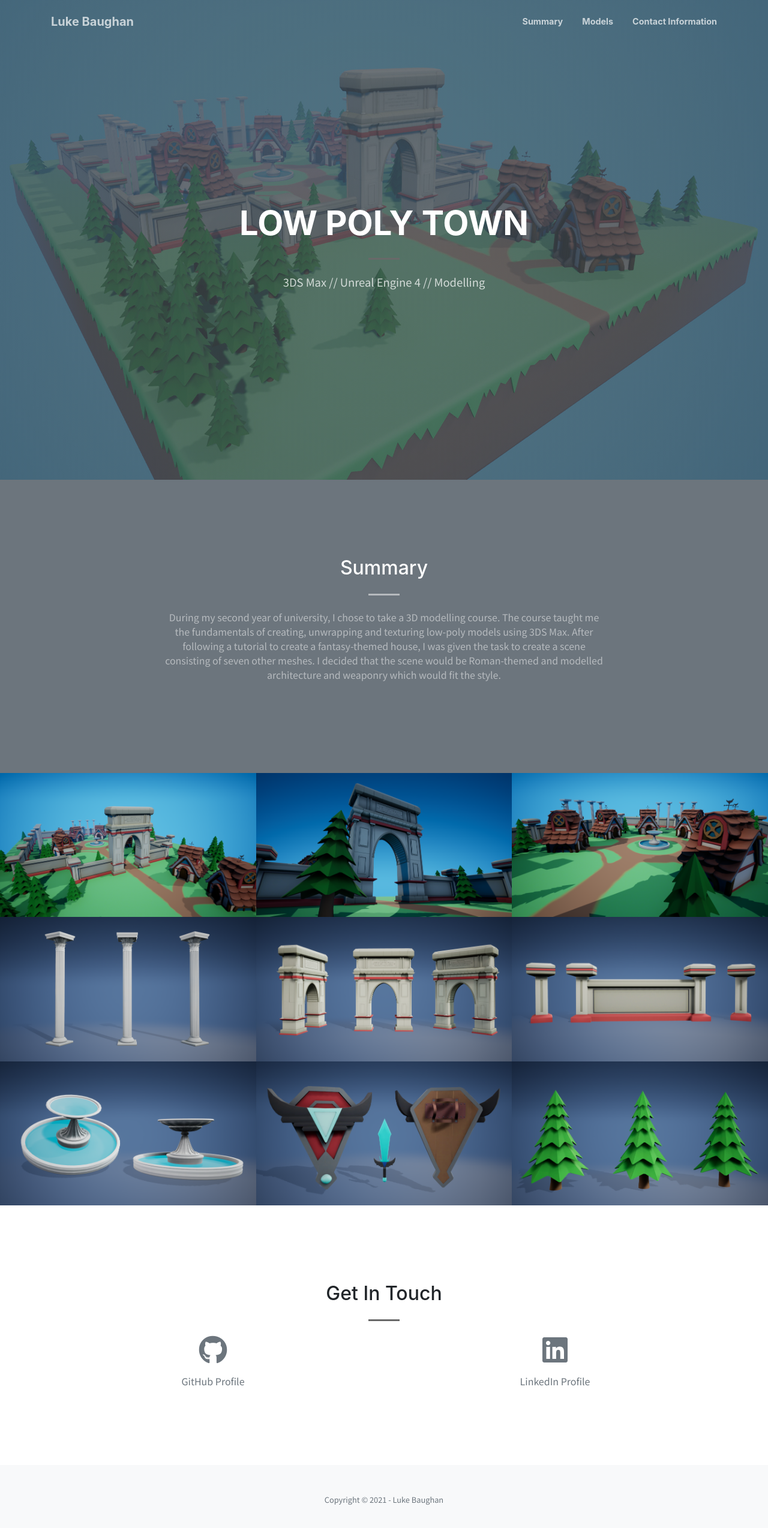
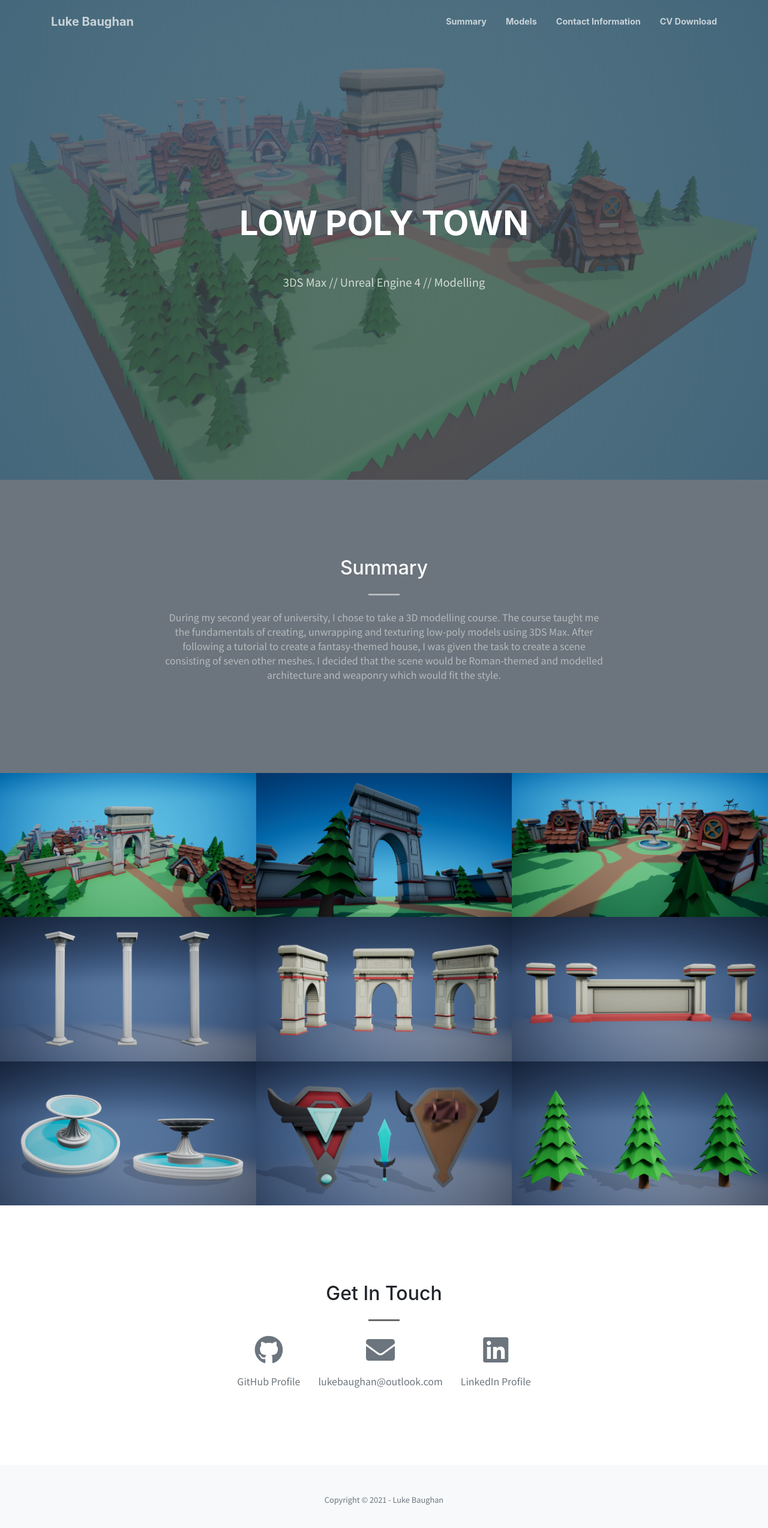
Before and after one commit to LukeBaughan/LowPolyTownWebPage, a website with bundled scripts: page index.html in a window 1280 px wide. Shown: the whole page at 60% size. Built offline with nearby package versions, Linux system fonts and the light colour scheme; a script that the page names is missing; files whose address does not match are found by name.

Commit message:
Added CV & Email

```diff
--- a/index.html
+++ b/index.html
@@ -63,6 +63,9 @@
                     </li>
                     <li class="nav-item">
                         <a class="nav-link js-scroll-trigger" href="#contact">Contact Information</a>
+                    </li>
+                    <li class="nav-item">
+                        <a class="nav-link js-scroll-trigger" href="Luke Baughan CV.docx">CV Download</a>
                     </li>
                 </ul>
             </div>
@@ -213,19 +216,28 @@
                     <hr class="divider my-4">
                 </div>
             </div>
-            <div class="row">
+            <div class="row justify-content-center">
+                <div class="column justify-content-center">
                     <div class="col-lg-6 mr-auto text-center">
                         <i class="fab fa-github fa-3x mb-3 text-muted"></i>
                         <a class="d-block" href="https://github.com/LukeBaughan" target="_blank">GitHub Profile</a>
                     </div>
+                </div>
+                <div class="column justify-content-center">
+
+                    <div class="col-lg-6 text-center">
+                        <i class="fas fa-envelope fa-3x mb-3 text-muted"></i>
+                        <p class="text-muted mb-0"> <a href="mailto:lukebaughan@outlook.com">lukebaughan@outlook.com </a></p>
+                    </div>
+                </div>
+                <div class="column justify-content-center">
+
                     <div class="col-lg-6 mr-auto text-center">
                         <i class="fab fa-linkedin fa-3x mb-3 text-muted"></i>
                         <a class="d-block" href="https://www.linkedin.com/in/luke-baughan/" target="_blank">LinkedIn Profile</a>
                     </div>
-                <!--<div class="col-lg-6 mr-auto text-center">-->
-                <!--<div class="badge-base LI-profile-badge" data-locale="en_US" data-size="medium" data-theme="light" data-type="VERTICAL" data-vanity="luke-baughan" data-version="v1"><a class="badge-base__link LI-simple-link" href="https://uk.linkedin.com/in/luke-baughan?trk=profile-badge">Luke Baughan</a></div>-->
-                <!--<div class="LI-profile-badge" data-version="v1" data-size="large" data-locale="en_US" data-type="horizontal" data-theme="light" data-vanity="luke-baughan"><a class="LI-simple-link" href='https://uk.linkedin.com/in/luke-baughan?trk=profile-badge'>Luke Baughan</a></div>-->
-                <!--</div>-->
+                </div>
+            </div>
         </div>
     </section>
 
```
Also changed, not shown: css/creative.min.css, 1 other file. Lines whose indentation alone changed are shown as unchanged.
